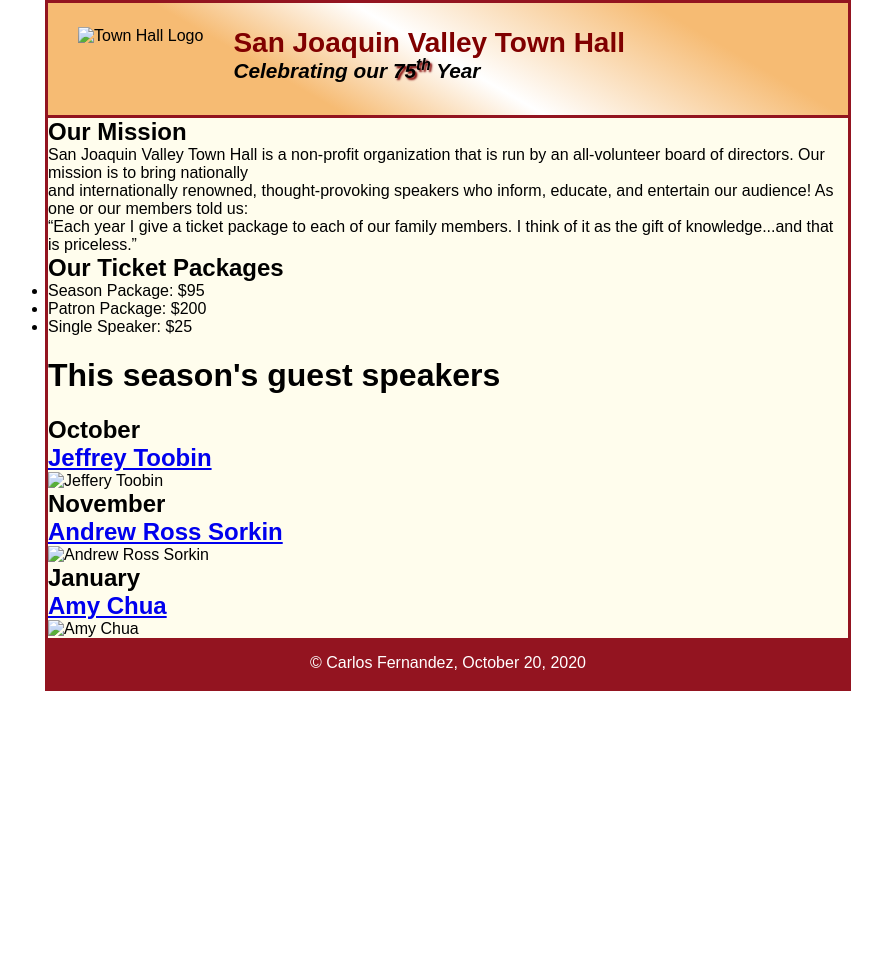
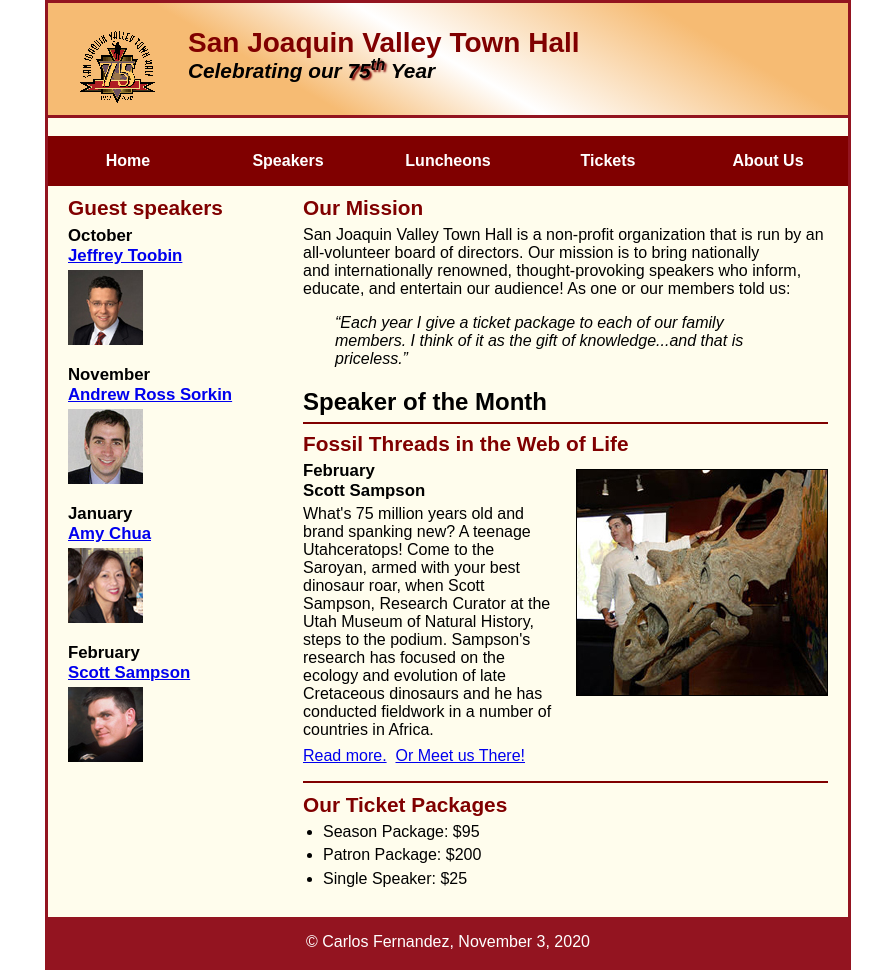
Before and after one commit to cjf39/A13, a plain HTML site: page index.html in a window 1280 px wide. Shown: the whole page, without its empty margins (192-1074 px from the left). Before the commit the page ends 800 px from the top, so only its background shows below. Drawn offline with Linux system fonts and the light colour scheme; files that its build step writes are made by us from their sources.

Commit message:
Update index.html

```diff
--- a/index.html
+++ b/index.html
@@ -1,28 +1,63 @@
 <!DOCTYPE html>
 <html lang="en">
-
 
 <head>
 	<meta charset="utf-8">
 	<title>San Joaquin Valley Town Hall</title>
 	<link rel="shortcut icon" href="images/favicon.ico">
 	<link rel="stylesheet" href="styles/normalize.css">
-	<link rel="stylesheet" href="main.css">
+	<link rel="stylesheet" href="styles/main.css">
 </head>
 
 <body>
 <header>
-	<img src="town_hall_logo.gif" alt="Town Hall Logo" height="80">
+	<img src="images\town_hall_logo.gif" alt="Logo" height="80"/>
 	<h2>San Joaquin Valley Town Hall</h2>
 	<h3>Celebrating our <span class="shadow">75<sup>th</sup></span> Year</h3>
 </header>
+<br>
+	<nav id="nav_menu">
+	<ul>
+		<li><a href="index.html" class="current">Home</a></li>
+		<li><a href="speakers.html">Speakers</a></li>
+		<li><a href="luncheons.html">Luncheons</a></li>
+		<li><a href="tickets.html">Tickets</a></li>
+		<li><a href="aboutus.html"> About Us</a>
+			<ul>
+				<li><a href="#">Our History</a></li>
+				<li><a href="#">Board of Directors</a></li>
+				<li><a href="#">Past Speakers</a></li>
+				<li><a href="#">Contact Information</a></li>
+			</ul>
+		</li>
+	</ul>
+</nav>
 
 <main>
+	<section>
 <h2>Our Mission</h2>
 
-<p>San Joaquin Valley Town Hall is a non-profit organization that is run by an all-volunteer board of directors. Our mission is to bring nationally <br> and internationally renowned, thought-provoking speakers who inform, educate, and entertain our audience! As one or our members told us: </p>
+	<p>San Joaquin Valley Town Hall is a non-profit organization that is run by an all-volunteer board of directors. Our mission is to bring nationally <br>
+		and internationally renowned, thought-provoking speakers who inform, educate, and entertain our audience! As one or our members told us: </p>
+	<p><blockquote><q>Each year I give a ticket package to each of our family members. I think of it as the gift of knowledge...and that is priceless.</q></blockquote></p>
 
-	<p><blockquote><q>Each year I give a ticket package to each of our family members. I think of it as the gift of knowledge...and that is priceless.</q></blockquote></p>
+	<h1>Speaker of the Month</h1>
+	<article>
+		<h2>Fossil Threads in the Web of Life</h2>
+		<img src="images/sampson_dinosaur.jpg" alt="Scott Sampson with dinosaur">
+		<h3>February<br>
+			Scott Sampson</h3>
+		<p> What's 75 million years old and brand spanking new? A teenage Utahceratops!
+			Come to the Saroyan, armed with your best dinosaur roar, when Scott Sampson, Research
+			Curator at the Utah Museum of Natural History, steps to the podium. Sampson's research
+			has focused on the ecology and evolution of late Cretaceous dinosaurs and he has conducted
+			fieldwork in a number of countries in Africa.</p>
+		<p>
+			<a href="speakers/sampson.html">Read more.</a>&nbsp;
+			<a href="speakers/sampson.html">Or Meet us There!</a>&nbsp;
+
+		</p>
+	</article>
 
 
 <h2>Our Ticket Packages</h2>
@@ -32,30 +67,33 @@
 	<li>Single Speaker: $25	</li>
 </ul>
 
+	</section>
 
-<h1>This season's guest speakers</h1>
+	<aside>
+		<h2>Guest speakers</h2>
+		<div id="speakers">
+			<h3>October<br>
+				<a href="speakers\toobin.html">Jeffrey Toobin</a></h3>
+			<img src="images\toobin75.jpg" alt="Jeffrey Toobin photo">
 
-<h2>October<br>
-	<a href="toobin.html">Jeffrey Toobin</a>
-</h2>
-<img src="toobin75.jpg" alt="Jeffery Toobin">
+			<h3>November<br>
+				<a href="speakers\sorkin.html">Andrew Ross Sorkin</a></h3>
+			<img src="images\sorkin75.jpg" alt="Andrew Ross Sorkin photo">
 
-<h2> November<br>
-	<a href="sorkin.html">Andrew Ross Sorkin</a>
-</h2>
-<img src="sorkin75.jpg" alt="Andrew Ross Sorkin">
+			<h3>January<br>
+				<a href="speakers\chua.html">Amy Chua</a></h3>
+			<img src="images\chua75.jpg" alt="Amy Chua photo">
 
-<h2>January<br>
-	<a href="chua.html">Amy Chua</a>
-</h2>
-<img src="chua75.jpg" alt="Amy Chua">
-
-
-
+			<h3>February<br>
+				<a href="speakers\sampson.html">Scott Sampson</a></h3>
+			<img src="images\sampson75.jpg" alt="Scott Sampson photo">
+		</div>
+	</aside>
+</section>
 
 </main>
-<footer>
-	<p> &copy Carlos Fernandez, October 20, 2020</p>
-</footer>
+	<footer>
+		<p> &copy Carlos Fernandez, November 3, 2020</p>
+	</footer>
 </body>
 </html>
```
